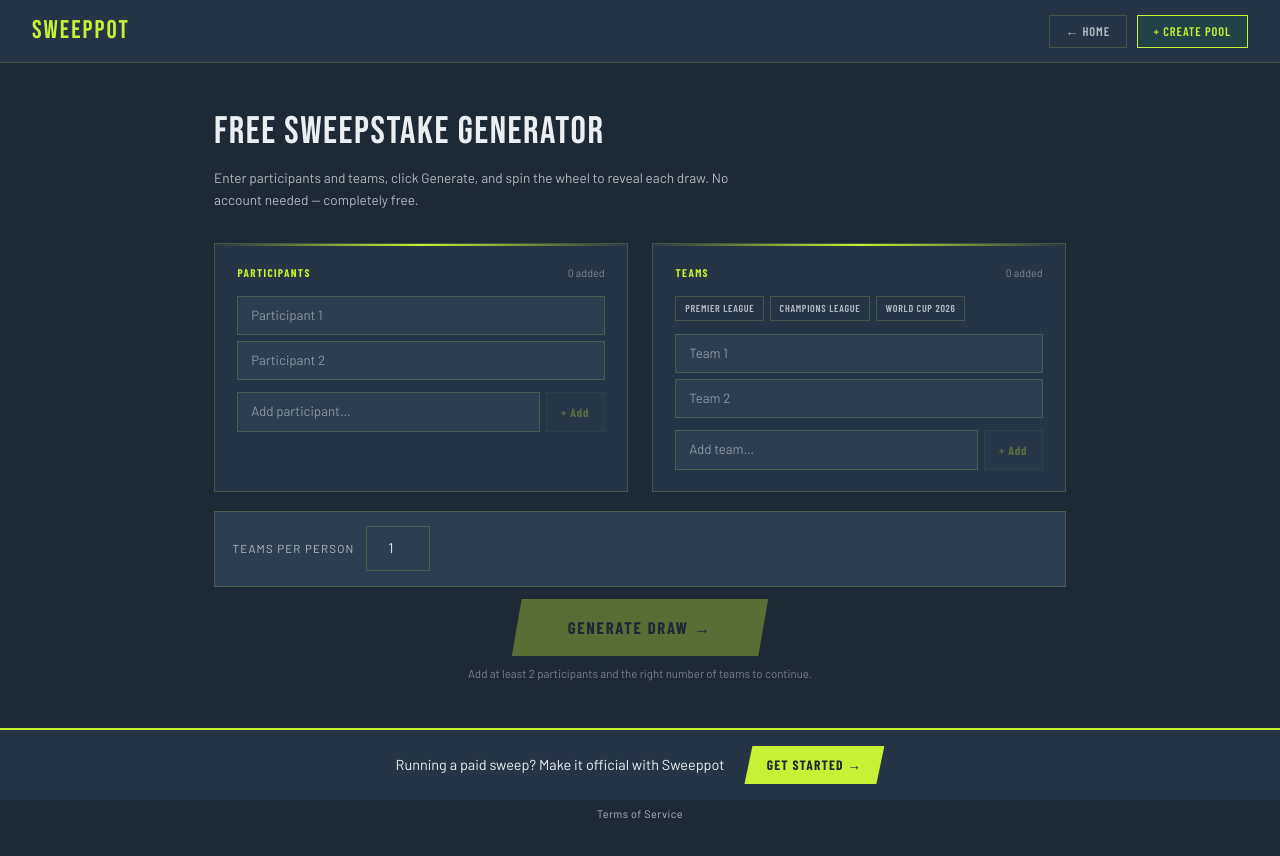
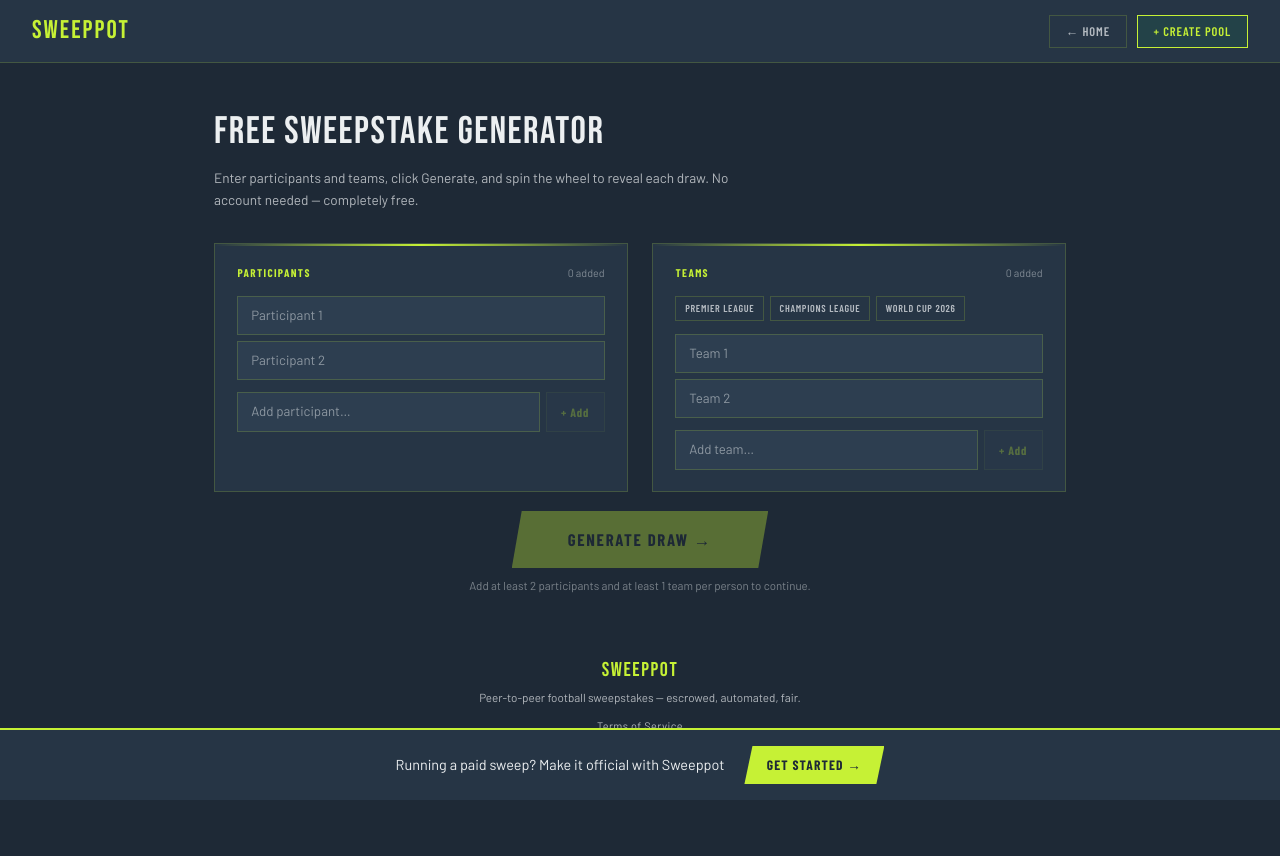
Before and after one commit to rowancoding/sweeppot, a Next.js app: page /generator in a window 1280 px wide. Shown: the top 856 px of the page. Built offline with nearby package versions, Linux system fonts and the light colour scheme; a web font is replaced by a local one.

Commit message:
ux: auto-divide teams across participants, remove manual teams-per-person input

```diff
--- a/app/generator/page.tsx
+++ b/app/generator/page.tsx
@@ -66,10 +66,9 @@ function groupByParticipant(results: DrawResult[]): Map<string, string[]> {
 
 export default function GeneratorPage() {
   // ── Form state ────────────────────────────────────────────────
-  const [participants, setParticipants]     = useState<string[]>(["", ""]);
-  const [teams, setTeams]                   = useState<string[]>(["", ""]);
-  const [activePreset, setActivePreset]     = useState<PresetKey | null>(null);
-  const [teamsPerPerson, setTeamsPerPerson] = useState(1);
+  const [participants, setParticipants] = useState<string[]>(["", ""]);
+  const [teams, setTeams]               = useState<string[]>(["", ""]);
+  const [activePreset, setActivePreset] = useState<PresetKey | null>(null);
   const [newParticipant, setNewParticipant] = useState("");
   const [newTeam, setNewTeam]               = useState("");
 
@@ -89,16 +88,10 @@ export default function GeneratorPage() {
 
   const validParticipants = participants.filter((p) => p.trim() !== "");
   const validTeams        = teams.filter((t) => t.trim() !== "");
-  const requiredTeams     = validParticipants.length * teamsPerPerson;
-  const maxTeamsPerPerson = Math.max(1, validParticipants.length > 0
-    ? Math.floor(validTeams.length / validParticipants.length)
-    : 10);
-
-  // Exact match required: every team must be assigned to exactly one slot
-  const teamsMismatch = validParticipants.length >= 2 && teamsPerPerson >= 1
-    && validTeams.length > 0 && validTeams.length !== requiredTeams;
-  const canDraw = validParticipants.length >= 2 && teamsPerPerson >= 1
-    && validTeams.length === requiredTeams;
+  // Auto-divide teams across participants; first `remainder` participants get one extra
+  const teamsPerPerson = validParticipants.length >= 2 ? Math.floor(validTeams.length / validParticipants.length) : 0;
+  const remainder      = validParticipants.length >= 2 ? validTeams.length % validParticipants.length : 0;
+  const canDraw        = validParticipants.length >= 2 && validTeams.length >= validParticipants.length;
 
   // ── Canvas wheel drawing ──────────────────────────────────────
 
@@ -219,23 +212,19 @@ export default function GeneratorPage() {
     setActivePreset(null);
   }
 
-  // Clamp teams-per-person to a valid integer in [1, max]
-  function handleTeamsPerPersonChange(raw: string) {
-    const val = parseInt(raw, 10);
-    if (isNaN(val)) return;
-    setTeamsPerPerson(Math.max(1, val));
-  }
-
   // ── Draw flow ─────────────────────────────────────────────────
 
-  // Pre-compute all assignments (participants × teamsPerPerson spins) then enter spin phase
+  // Pre-compute all assignments — shuffle participants so extra teams are randomly distributed
   function runDraw() {
     if (!canDraw) return;
-    const shuffled = shuffle(validTeams);
+    const shuffledTeams = shuffle(validTeams);
+    const shuffledParticipants = shuffle([...validParticipants]);
     const draw: DrawResult[] = [];
-    validParticipants.forEach((name, pi) => {
-      for (let t = 0; t < teamsPerPerson; t++) {
-        draw.push({ participant: name, team: shuffled[pi * teamsPerPerson + t] });
+    let teamIdx = 0;
+    shuffledParticipants.forEach((name, pi) => {
+      const count = pi < remainder ? teamsPerPerson + 1 : teamsPerPerson;
+      for (let t = 0; t < count; t++) {
+        draw.push({ participant: name, team: shuffledTeams[teamIdx++] });
       }
     });
     setAssignments(draw);
@@ -309,24 +298,26 @@ export default function GeneratorPage() {
     setParticipants(["", ""]);
     setTeams(["", ""]);
     setActivePreset(null);
-    setTeamsPerPerson(1);
     setNewParticipant("");
     setNewTeam("");
     window.scrollTo({ top: 0, behavior: "smooth" });
   }
 
   // ── Spinning phase derived values ─────────────────────────────
-  const spinWithin      = teamsPerPerson > 1 ? spinIdx % teamsPerPerson : 0;    // 0-indexed within participant
-  const currentName     = assignments[spinIdx]?.participant ?? "";
-  const nextAssignment  = assignments[spinIdx + 1];
-  const isLastSpin      = spinIdx + 1 >= assignments.length;
+  const currentName      = assignments[spinIdx]?.participant ?? "";
+  const nextAssignment   = assignments[spinIdx + 1];
+  const isLastSpin       = spinIdx + 1 >= assignments.length;
   const nextIsSamePerson = !isLastSpin && nextAssignment?.participant === currentName;
+  // Position within this participant's consecutive spins
+  const currentPersonStart = assignments.findIndex((a) => a.participant === currentName);
+  const spinWithin         = currentPersonStart >= 0 ? spinIdx - currentPersonStart : 0;
+  const currentPersonTotal = assignments.filter((a) => a.participant === currentName).length;
 
   // Label for the advance button
   const advanceBtnLabel = isLastSpin
     ? "See full results →"
     : nextIsSamePerson
-      ? `Spin again for ${currentName} (team ${spinWithin + 2} of ${teamsPerPerson}) →`
+      ? `Spin again for ${currentName} (team ${spinWithin + 2} of ${currentPersonTotal}) →`
       : `Next → spin for ${nextAssignment?.participant}`;
 
   // ── Render ────────────────────────────────────────────────────
@@ -494,40 +485,19 @@ export default function GeneratorPage() {
               </section>
             </div>
 
-            {/* Teams per person */}
-            <div className="gen-tpp-row">
-              <label className="gen-tpp-label" htmlFor="gen-tpp">
-                Teams per person
-              </label>
-              <input
-                id="gen-tpp"
-                className="gen-tpp-input fi"
-                type="number"
-                min={1}
-                max={maxTeamsPerPerson}
-                value={teamsPerPerson}
-                onChange={(e) => handleTeamsPerPersonChange(e.target.value)}
-              />
-              {validParticipants.length >= 2 && (
-                <span className="gen-tpp-hint">
-                  {requiredTeams} teams needed total
-                </span>
-              )}
-            </div>
-
-            {/* Validation */}
-            {teamsMismatch && (
-              <div className="gen-warning" role="alert">
-                Need exactly {requiredTeams} teams ({validParticipants.length} players × {teamsPerPerson} each) — you have {validTeams.length}.
-              </div>
+            {/* Uneven distribution notice */}
+            {canDraw && remainder > 0 && (
+              <p className="gen-hint gen-hint-info" role="status">
+                {validTeams.length} teams will be assigned randomly — {remainder} participant{remainder !== 1 ? "s" : ""} will get one extra team.
+              </p>
             )}
 
             <div className="gen-actions">
               <button className="gen-draw-btn" onClick={runDraw} disabled={!canDraw}>
                 Generate Draw →
               </button>
-              {!canDraw && !teamsMismatch && (
-                <p className="gen-hint">Add at least 2 participants and the right number of teams to continue.</p>
+              {!canDraw && (
+                <p className="gen-hint">Add at least 2 participants and at least 1 team per person to continue.</p>
               )}
             </div>
           </>
@@ -552,9 +522,9 @@ export default function GeneratorPage() {
               <span className="player-lbl">Spinning for:</span>
               <div className="player-name-disp">
                 {currentName}
-                {teamsPerPerson > 1 && (
+                {currentPersonTotal > 1 && (
                   <span className="gen-spin-team-num">
-                    team {spinWithin + 1} of {teamsPerPerson}
+                    team {spinWithin + 1} of {currentPersonTotal}
                   </span>
                 )}
               </div>
@@ -600,7 +570,7 @@ export default function GeneratorPage() {
             {!landed && !isSpinning && (
               <div className="result-placeholder">
                 Spin to reveal {currentName}&apos;s
-                {teamsPerPerson > 1 ? ` team ${spinWithin + 1}` : " team"}
+                {currentPersonTotal > 1 ? ` team ${spinWithin + 1}` : " team"}
               </div>
             )}
 
@@ -643,8 +613,7 @@ export default function GeneratorPage() {
               <div className="gen-results-hdr">
                 <div className="gen-results-title">Draw Results</div>
                 <div className="gen-results-sub">
-                  {validParticipants.length} participant{validParticipants.length !== 1 ? "s" : ""}
-                  {teamsPerPerson > 1 ? ` · ${teamsPerPerson} teams each` : ""} — assigned by wheel
+                  {validParticipants.length} participant{validParticipants.length !== 1 ? "s" : ""} — assigned by wheel
                 </div>
               </div>
               <ol className="gen-results-list">
--- a/app/globals.css
+++ b/app/globals.css
@@ -685,6 +685,7 @@ body.light-mode .gen-draw-btn { color: #fff; }
 .gen-reset-btn { background: transparent; border: 1px solid var(--border); color: var(--muted); padding: 0.6rem 1.5rem; font-family: var(--font-barlow-condensed), sans-serif; font-weight: 600; font-size: 0.84rem; letter-spacing: 0.08em; text-transform: uppercase; cursor: pointer; transition: all 0.2s; }
 .gen-reset-btn:hover { border-color: var(--green); color: var(--green); }
 .gen-hint { font-size: 0.72rem; color: var(--dim); text-align: center; }
+.gen-hint-info { color: var(--muted); font-size: 0.78rem; }
 .gen-results { background: var(--card); border: 1px solid var(--border); margin-bottom: 2rem; position: relative; overflow: hidden; animation: rca 0.35s ease; }
 .gen-results::before { content: ''; position: absolute; top: 0; left: 0; right: 0; height: 2px; background: linear-gradient(90deg, transparent, var(--green), transparent); }
 .gen-results-hdr { padding: 1.1rem 1.5rem 0.9rem; border-bottom: 1px solid var(--border); }
--- a/app/world-cup-sweepstake-generator/page.tsx
+++ b/app/world-cup-sweepstake-generator/page.tsx
@@ -102,9 +102,8 @@ function groupByParticipant(results: DrawResult[]): Map<string, string[]> {
 
 export default function WorldCupGeneratorPage() {
   // ── Form state ────────────────────────────────────────────────
-  const [participants, setParticipants]     = useState<string[]>(["", ""]);
-  const [teams, setTeams]                   = useState<string[]>([...WC2026_TEAMS]);
-  const [teamsPerPerson, setTeamsPerPerson] = useState(1);
+  const [participants, setParticipants] = useState<string[]>(["", ""]);
+  const [teams, setTeams]               = useState<string[]>([...WC2026_TEAMS]);
   const [newParticipant, setNewParticipant] = useState("");
   const [newTeam, setNewTeam]               = useState("");
 
@@ -124,16 +123,10 @@ export default function WorldCupGeneratorPage() {
 
   const validParticipants = participants.filter((p) => p.trim() !== "");
   const validTeams        = teams.filter((t) => t.trim() !== "");
-  const requiredTeams     = validParticipants.length * teamsPerPerson;
-  const maxTeamsPerPerson = Math.max(1, validParticipants.length > 0
-    ? Math.floor(validTeams.length / validParticipants.length)
-    : 10);
-
-  // Exact match required: every team must be assigned to exactly one slot
-  const teamsMismatch = validParticipants.length >= 2 && teamsPerPerson >= 1
-    && validTeams.length > 0 && validTeams.length !== requiredTeams;
-  const canDraw = validParticipants.length >= 2 && teamsPerPerson >= 1
-    && validTeams.length === requiredTeams;
+  // Auto-divide teams across participants; first `remainder` participants get one extra
+  const teamsPerPerson = validParticipants.length >= 2 ? Math.floor(validTeams.length / validParticipants.length) : 0;
+  const remainder      = validParticipants.length >= 2 ? validTeams.length % validParticipants.length : 0;
+  const canDraw        = validParticipants.length >= 2 && validTeams.length >= validParticipants.length;
 
   // ── Canvas wheel drawing ──────────────────────────────────────
 
@@ -233,22 +226,19 @@ export default function WorldCupGeneratorPage() {
     tInputRef.current?.focus();
   }
 
-  function handleTeamsPerPersonChange(raw: string) {
-    const val = parseInt(raw, 10);
-    if (isNaN(val)) return;
-    setTeamsPerPerson(Math.max(1, val));
-  }
-
   // ── Draw flow ─────────────────────────────────────────────────
 
-  // Pre-compute all assignments (participants × teamsPerPerson spins) then enter spin phase
+  // Pre-compute all assignments — shuffle participants so extra teams are randomly distributed
   function runDraw() {
     if (!canDraw) return;
-    const shuffled = shuffle(validTeams);
+    const shuffledTeams = shuffle(validTeams);
+    const shuffledParticipants = shuffle([...validParticipants]);
     const draw: DrawResult[] = [];
-    validParticipants.forEach((name, pi) => {
-      for (let t = 0; t < teamsPerPerson; t++) {
-        draw.push({ participant: name, team: shuffled[pi * teamsPerPerson + t] });
+    let teamIdx = 0;
+    shuffledParticipants.forEach((name, pi) => {
+      const count = pi < remainder ? teamsPerPerson + 1 : teamsPerPerson;
+      for (let t = 0; t < count; t++) {
+        draw.push({ participant: name, team: shuffledTeams[teamIdx++] });
       }
     });
     setAssignments(draw);
@@ -319,23 +309,25 @@ export default function WorldCupGeneratorPage() {
     setDoneResults([]);
     setParticipants(["", ""]);
     setTeams([...WC2026_TEAMS]);
-    setTeamsPerPerson(1);
     setNewParticipant("");
     setNewTeam("");
     window.scrollTo({ top: 0, behavior: "smooth" });
   }
 
   // ── Spinning phase derived values ─────────────────────────────
-  const spinWithin       = teamsPerPerson > 1 ? spinIdx % teamsPerPerson : 0;
   const currentName      = assignments[spinIdx]?.participant ?? "";
   const nextAssignment   = assignments[spinIdx + 1];
   const isLastSpin       = spinIdx + 1 >= assignments.length;
   const nextIsSamePerson = !isLastSpin && nextAssignment?.participant === currentName;
+  // Position within this participant's consecutive spins
+  const currentPersonStart = assignments.findIndex((a) => a.participant === currentName);
+  const spinWithin         = currentPersonStart >= 0 ? spinIdx - currentPersonStart : 0;
+  const currentPersonTotal = assignments.filter((a) => a.participant === currentName).length;
 
   const advanceBtnLabel = isLastSpin
     ? "See full results →"
     : nextIsSamePerson
-      ? `Spin again for ${currentName} (team ${spinWithin + 2} of ${teamsPerPerson}) →`
+      ? `Spin again for ${currentName} (team ${spinWithin + 2} of ${currentPersonTotal}) →`
       : `Next → spin for ${nextAssignment?.participant}`;
 
   // ── Render ────────────────────────────────────────────────────
@@ -477,43 +469,19 @@ export default function WorldCupGeneratorPage() {
               </section>
             </div>
 
-            {/* Teams per person */}
-            <div className="gen-tpp-row">
-              <label className="gen-tpp-label" htmlFor="gen-tpp">
-                Teams per person
-              </label>
-              <input
-                id="gen-tpp"
-                className="gen-tpp-input fi"
-                type="number"
-                min={1}
-                max={maxTeamsPerPerson}
-                value={teamsPerPerson}
-                onChange={(e) => handleTeamsPerPersonChange(e.target.value)}
-              />
-              {validParticipants.length >= 2 && (
-                <span className="gen-tpp-hint">
-                  {requiredTeams} teams needed total
-                </span>
-              )}
-            </div>
-
-            {/* Validation */}
-            {teamsMismatch && (
-              <div className="gen-warning" role="alert">
-                Need exactly {requiredTeams} teams ({validParticipants.length} players × {teamsPerPerson} each) — you have {validTeams.length}.
-              </div>
+            {/* Uneven distribution notice */}
+            {canDraw && remainder > 0 && (
+              <p className="gen-hint gen-hint-info" role="status">
+                {validTeams.length} teams will be assigned randomly — {remainder} participant{remainder !== 1 ? "s" : ""} will get one extra team.
+              </p>
             )}
 
             <div className="gen-actions">
               <button className="gen-draw-btn" onClick={runDraw} disabled={!canDraw}>
                 Generate Draw →
               </button>
-              {!canDraw && !teamsMismatch && (
-                <p className="gen-hint">
-                  Add at least 2 participants. Remove teams until the count matches your group size
-                  (or raise &ldquo;teams per person&rdquo;).
-                </p>
+              {!canDraw && (
+                <p className="gen-hint">Add at least 2 participants to continue.</p>
               )}
             </div>
           </>
@@ -538,9 +506,9 @@ export default function WorldCupGeneratorPage() {
               <span className="player-lbl">Spinning for:</span>
               <div className="player-name-disp">
                 {currentName}
-                {teamsPerPerson > 1 && (
+                {currentPersonTotal > 1 && (
                   <span className="gen-spin-team-num">
-                    team {spinWithin + 1} of {teamsPerPerson}
+                    team {spinWithin + 1} of {currentPersonTotal}
                   </span>
                 )}
               </div>
@@ -586,7 +554,7 @@ export default function WorldCupGeneratorPage() {
             {!landed && !isSpinning && (
               <div className="result-placeholder">
                 Spin to reveal {currentName}&apos;s
-                {teamsPerPerson > 1 ? ` team ${spinWithin + 1}` : " team"}
+                {currentPersonTotal > 1 ? ` team ${spinWithin + 1}` : " team"}
               </div>
             )}
 
@@ -629,8 +597,7 @@ export default function WorldCupGeneratorPage() {
               <div className="gen-results-hdr">
                 <div className="gen-results-title">World Cup 2026 Draw Results</div>
                 <div className="gen-results-sub">
-                  {validParticipants.length} participant{validParticipants.length !== 1 ? "s" : ""}
-                  {teamsPerPerson > 1 ? ` · ${teamsPerPerson} teams each` : ""} — assigned by wheel
+                  {validParticipants.length} participant{validParticipants.length !== 1 ? "s" : ""} — assigned by wheel
                 </div>
               </div>
               <ol className="gen-results-list">
```
